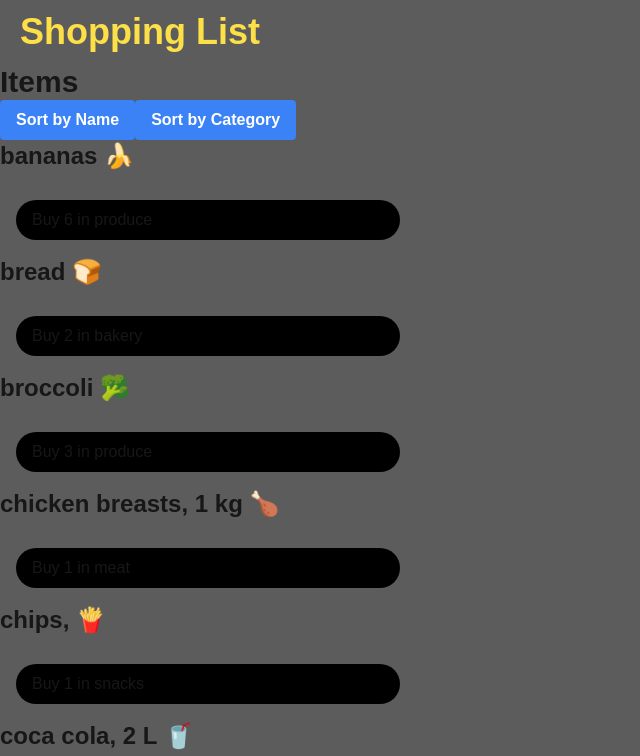
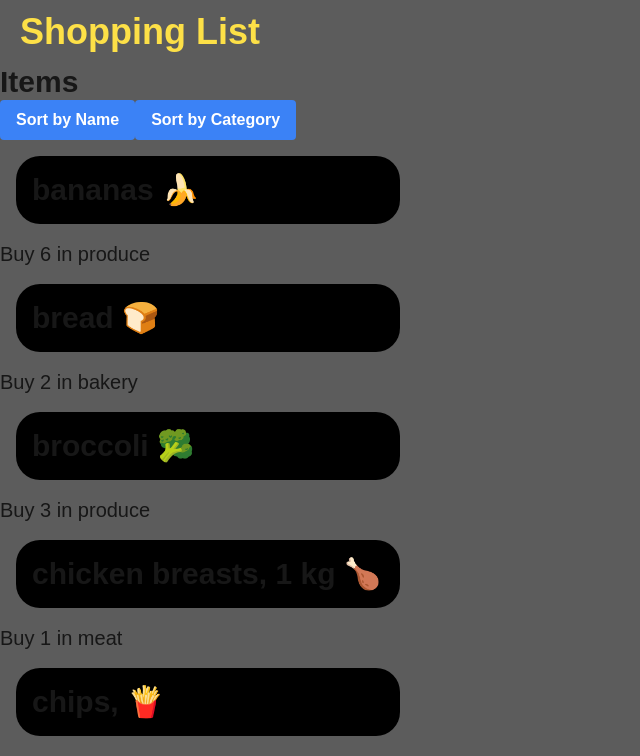
Before and after one commit to manminder11/cprg306-assignments, a Next.js app: page /week-6 in a window 1280 px wide. Shown: the top 756 px of the page, without its empty margins (0-640 px from the left). Built offline with nearby package versions, Linux system fonts and the light colour scheme.

Commit message:
some more changes

```diff
--- a/app/week-6/item.js
+++ b/app/week-6/item.js
@@ -4,8 +4,10 @@ export default function Item(props) {
       <ul>
         <li>
           <section>
-            <h1 className="font-extrabold text-2xl pb-3">{props.name}</h1>
-            <p className="p-2 pl-4 m-4 bg-black max-w-sm rounded-3xl">
+            <h1 className="font-extrabold text-xl sm:text-2xl lg:text-3xl pb-3 p-2 sm:p-4 m-2 sm:m-4 bg-black max-w-full sm:max-w-sm rounded-xl sm:rounded-3xl">
+              {props.name}
+            </h1>
+            <p className="text-base sm:text-lg lg:text-xl">
               Buy {props.quantity} in {props.category}
             </p>
           </section>
```
